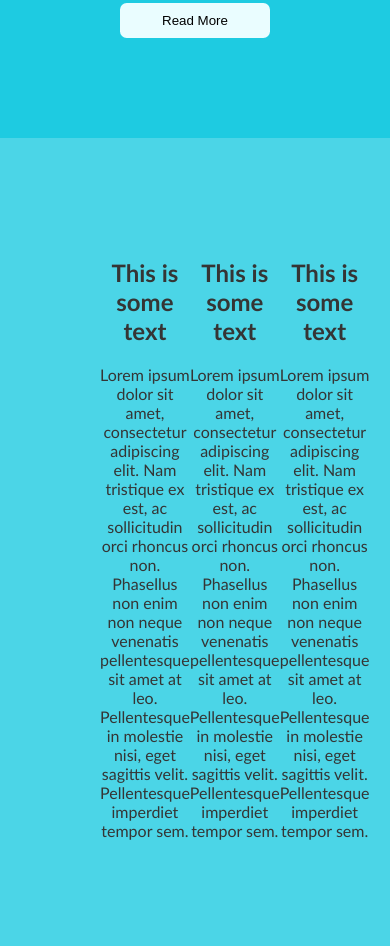
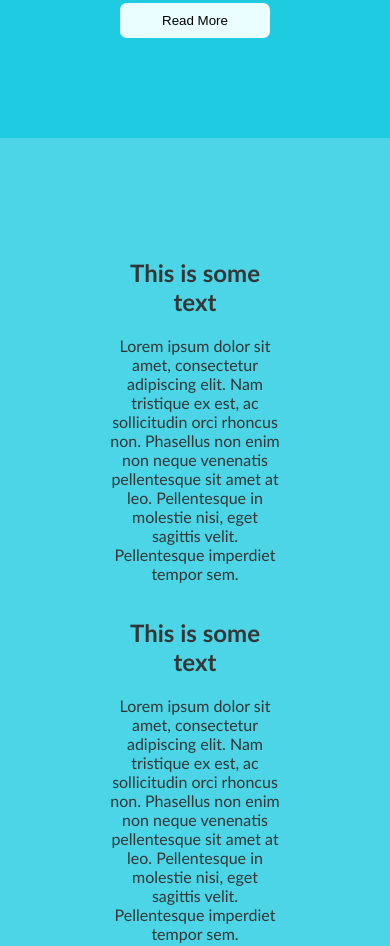
Before and after one commit to michaelouru-sw/git-test, a plain HTML site: page index.html in a window 390 px wide. Shown: the part 433-1379 px from the top of the page. Drawn offline with Linux system fonts and the light colour scheme.

Commit message:
untracked changes

```diff
--- a/index.html
+++ b/index.html
@@ -30,7 +30,7 @@
         <button>Read More</button>
     </div>
     <div class="one section-two">
-        <div class="col">
+        <div class="first col">
             <h2>This is some text</h2>
             <p>
                 Lorem ipsum dolor sit amet, consectetur adipiscing elit.
@@ -40,7 +40,7 @@
                 velit. Pellentesque imperdiet tempor sem.
             </p>
         </div>
-        <div class="col">
+        <div class="second col">
             <h2>This is some text</h2>
             <p>
                 Lorem ipsum dolor sit amet, consectetur adipiscing elit.
@@ -50,7 +50,7 @@
                 velit. Pellentesque imperdiet tempor sem.
             </p>
         </div>
-        <div class="col">
+        <div class="third col">
             <h2>This is some text</h2>
             <p>
                 Lorem ipsum dolor sit amet, consectetur adipiscing elit.
--- a/style.css
+++ b/style.css
@@ -37,6 +37,10 @@ body {
     font-size: medium;
 }
 
+/*
+*General theme variables
+*/
+
 :root {
     --primary-color: #1ECBE1;
     --secondary-color: #4BD5E7;
@@ -56,6 +60,7 @@ body {
     align-content: center;
     padding: var(--section-padding);
     display: flex;
+    flex-direction: row;
 }
 
 .section-two {
@@ -68,15 +73,22 @@ body {
     color: var(--primary-color);
 }
 
+.col {
+    padding-left: 10px;
+    padding-right: 10px;
+}
+
 h1:first-of-type {
     text-align: center;
 }
 
+/*
 .section-one {
     background-color: var(--secondary-color);
     height: 25%;
     position:fixed;
 }
+*/
 
 button {
     background: var(--light);
@@ -91,3 +103,10 @@ button:hover {
     color: var(--light);
     cursor: pointer;
 }
+
+@media (max-width: 1000px) {
+    .one {
+        flex-wrap: wrap;
+        flex: 200px;
+    }
+}
```
